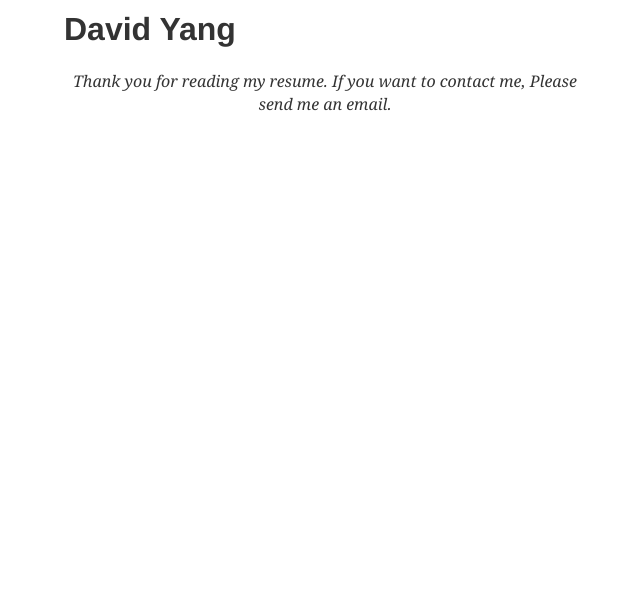
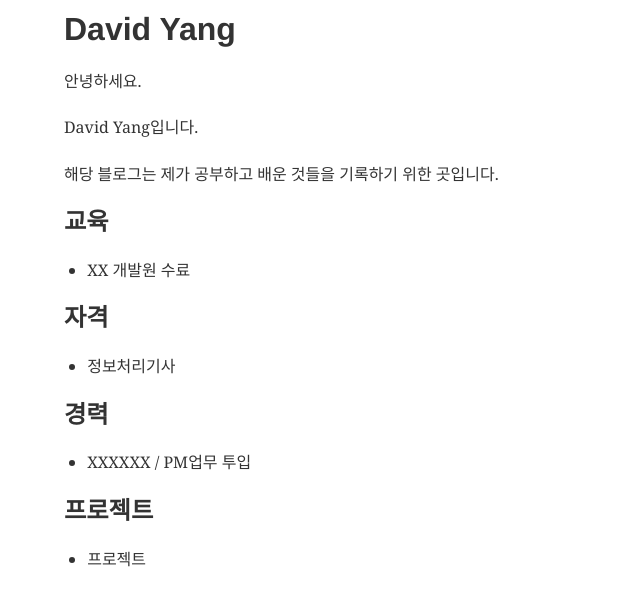
Before and after one commit to DavidYang2149/davidyang2149, a Gatsby site: page /about in a window 1280 px wide. Shown: the whole page, without its empty margins (315-955 px from the left). Built offline with nearby package versions, Linux system fonts and the light colour scheme; Gatsby itself is replaced by a stand-in of ours; some packages are replaced by stand-ins of ours; what typography-theme-github would draw is missing.

Commit message:
[Fix]Gatsby Blog resume update(default)

```diff
--- a/content/__about/resume-en.md
+++ b/content/__about/resume-en.md
@@ -6,8 +6,24 @@ lang: 'en'
 
 # David Yang
 
-<div align="center">
+안녕하세요.
 
-_Thank you for reading my resume. If you want to contact me, Please send me an email._
+David Yang입니다.
 
-</div>
+해당 블로그는 제가 공부하고 배운 것들을 기록하기 위한 곳입니다.
+
+## 교육
+
+- XX 개발원 수료
+
+## 자격
+
+- 정보처리기사
+
+## 경력
+
+- XXXXXX / PM업무 투입
+
+## 프로젝트
+
+- 프로젝트
```
